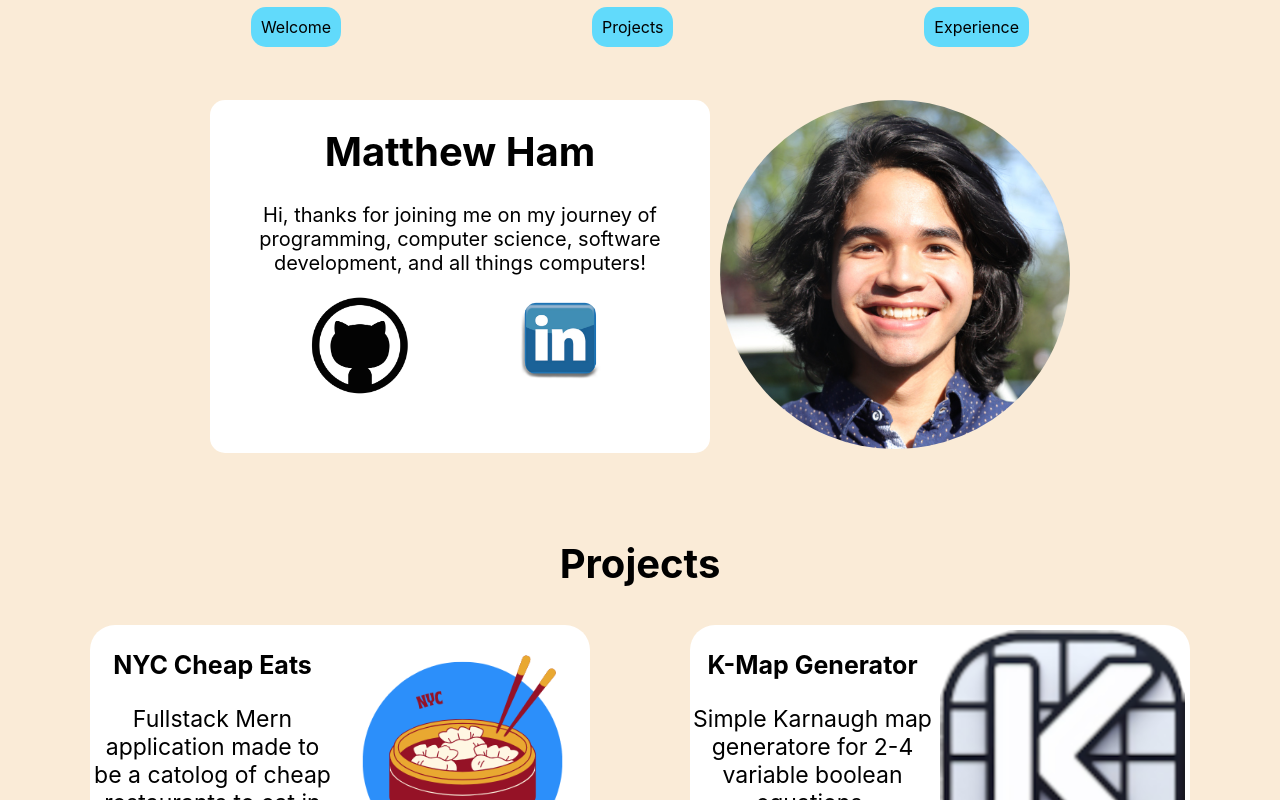
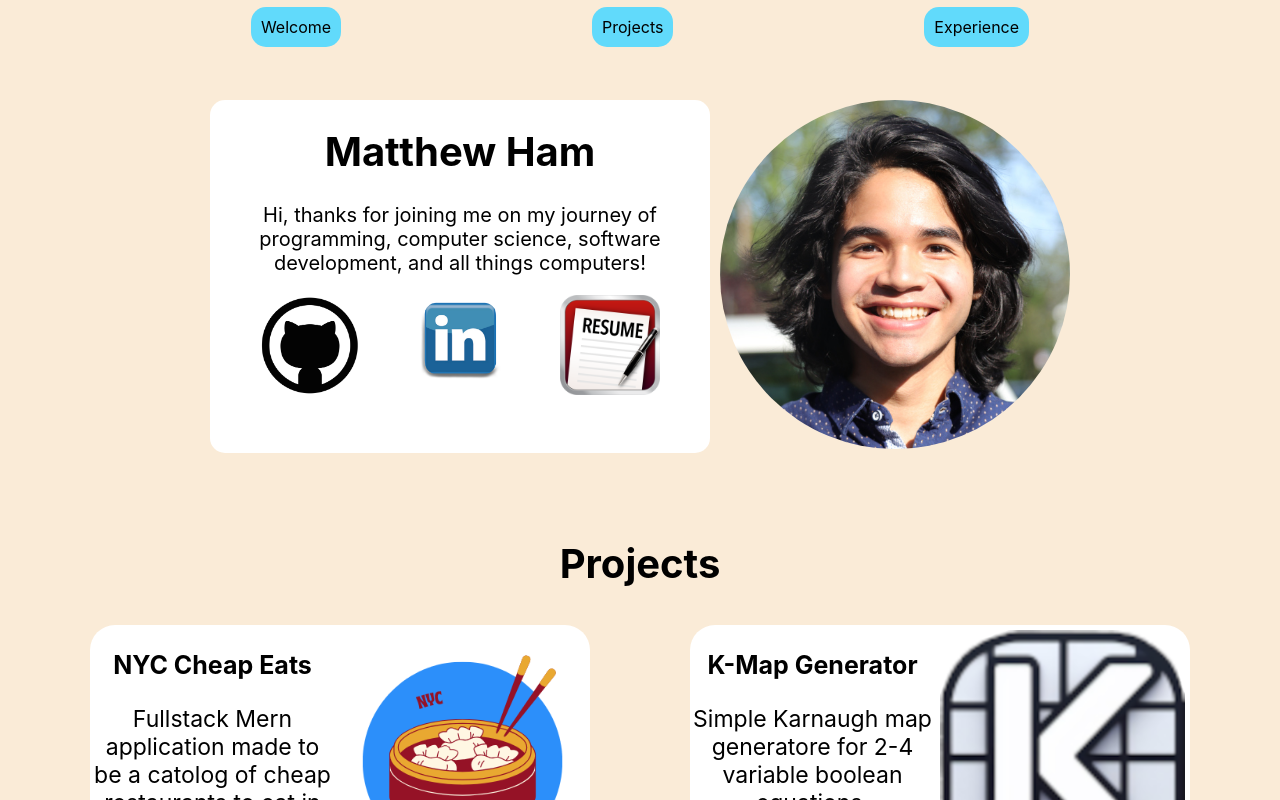
Before and after one commit to ham70/ham70.github.io, a React (Create React App) app: page / in a window 1280 px wide. Shown: the top 800 px of the page. Built offline with nearby package versions, Linux system fonts and the light colour scheme.

Commit message:
added resume link to welcome section

```diff
--- a/src/components/Welcome.js
+++ b/src/components/Welcome.js
@@ -3,6 +3,8 @@ import { Link } from "react-router-dom"
 import headshot from '../assets/head.JPG'
 import githubLogo from '../assets/github.png'
 import linkedInLogo from '../assets/linkedIn.png'
+import Resume from '../assets/MatthewHam_Resume.pdf'
+import resumeLogo from '../assets/resume-icon-png-5.png'
 
 const Welcome = () => {
     return (
@@ -16,6 +18,9 @@ const Welcome = () => {
                     </a>
                     <a href="https://www.linkedin.com/in/matthew-ham-/" target="_blank" rel="noopener noreferrer">
                         <img className='link-logo' src={linkedInLogo}></img>
+                    </a>
+                    <a href={Resume} target="_blank" rel="noopener noreferrer">
+                    <img className='link-logo' src={resumeLogo}></img>
                     </a>
                 </div>
             </div>
```
Also changed, not shown: src/assets/resume-icon-png-5.png (added), 1 other file (tests, documents, lock files or other folders).
